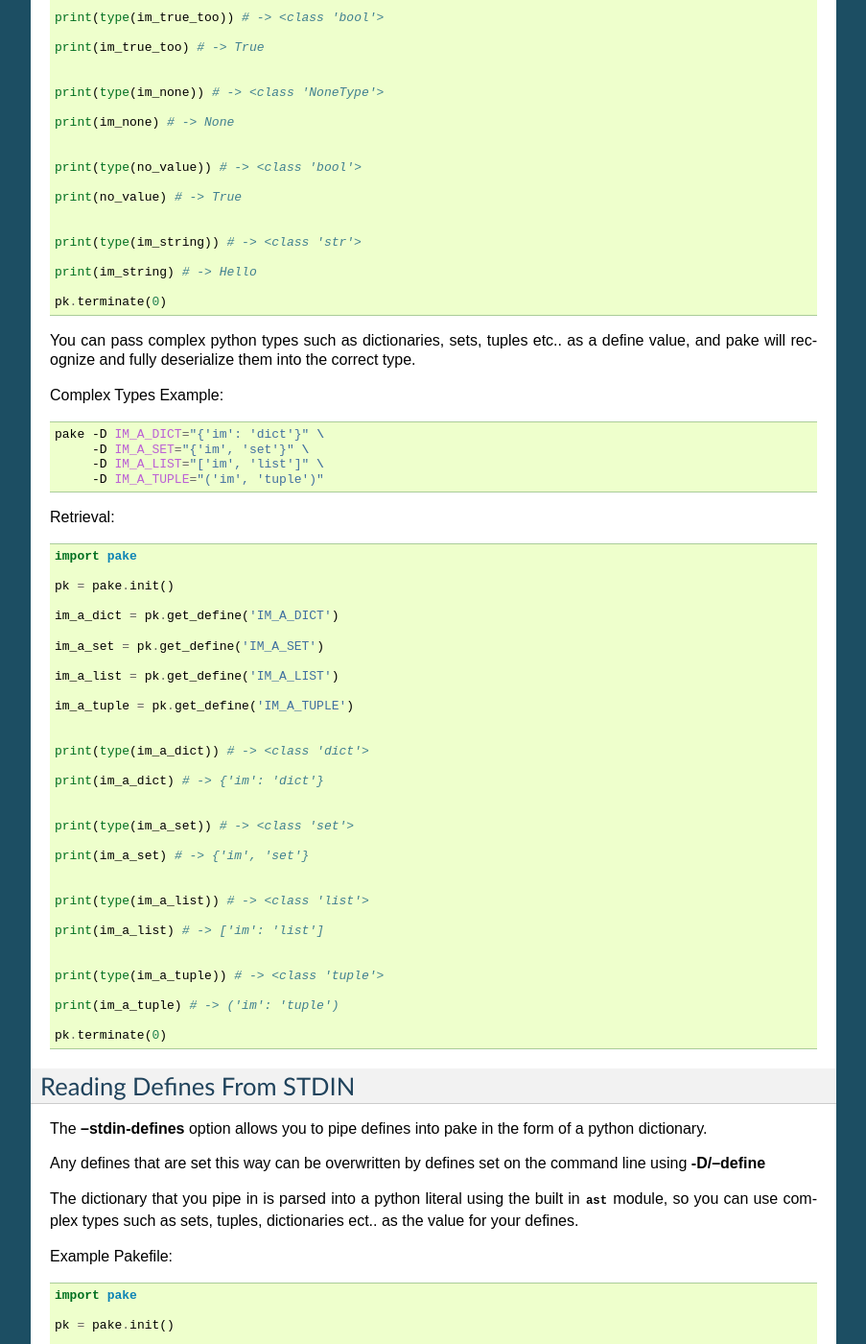
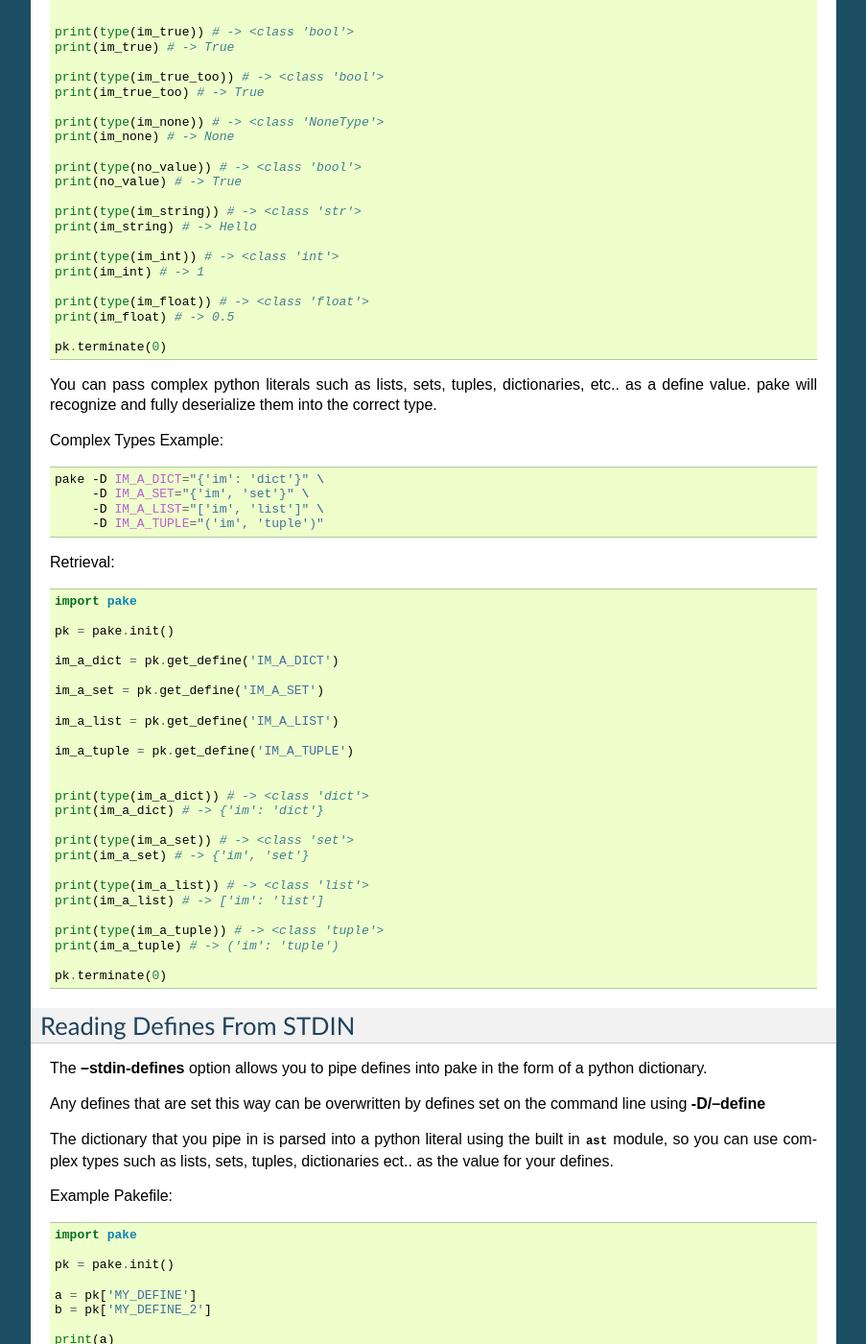
Before and after one commit to Teriks/pake, a Sphinx documentation site: the page built from docs/source/runningpake.rst, in a window 1280 px wide and 1400 px high, scrolled down 1999 px. Shown: the whole window at 96% size, without its empty margins (198-1101 px from the left). Built offline with Sphinx 7.4.7, drawn with Linux system fonts in a browser that asks for light colours; some of the changed text lies outside the part shown.

Commit message:
Few amendments to documentation about defines

```diff
--- a/docs/source/runningpake.rst
+++ b/docs/source/runningpake.rst
@@ -102,7 +102,9 @@ Basic Example:
          -D IM_TRUE_TOO=true \
          -D IM_NONE=none \
          -D NO_VALUE \
-         -D IM_STRING="Hello"
+         -D IM_STRING="Hello" \
+         -D IM_INT=1 \
+         -D IM_FLOAT=0.5
 
 Retrieval:
 
@@ -122,36 +124,37 @@ Retrieval:
 
     im_string = pk.get_define('IM_STRING')
 
+    im_int = pk.get_define('IM_INT')
+
+    im_float = pk.get_define('IM_FLOAT')
+
 
     print(type(im_true)) # -> <class 'bool'>
-
     print(im_true) # -> True
 
-
     print(type(im_true_too)) # -> <class 'bool'>
-
     print(im_true_too) # -> True
 
-
     print(type(im_none)) # -> <class 'NoneType'>
-
     print(im_none) # -> None
 
-
     print(type(no_value)) # -> <class 'bool'>
-
     print(no_value) # -> True
 
+    print(type(im_string)) # -> <class 'str'>
+    print(im_string) # -> Hello
 
-    print(type(im_string)) # -> <class 'str'>
+    print(type(im_int)) # -> <class 'int'>
+    print(im_int) # -> 1
 
-    print(im_string) # -> Hello
+    print(type(im_float)) # -> <class 'float'>
+    print(im_float) # -> 0.5
 
     pk.terminate(0)
 
 
-You can pass complex python types such as dictionaries, sets, tuples etc.. as a define value, and pake
-will recognize and fully deserialize them into the correct type.
+You can pass complex python literals such as lists, sets, tuples, dictionaries, etc.. as a define value.
+pake will recognize and fully deserialize them into the correct type.
 
 Complex Types Example:
 
@@ -180,22 +183,15 @@ Retrieval:
 
 
     print(type(im_a_dict)) # -> <class 'dict'>
-
     print(im_a_dict) # -> {'im': 'dict'}
 
-
     print(type(im_a_set)) # -> <class 'set'>
-
     print(im_a_set) # -> {'im', 'set'}
 
-
     print(type(im_a_list)) # -> <class 'list'>
-
     print(im_a_list) # -> ['im': 'list']
 
-
     print(type(im_a_tuple)) # -> <class 'tuple'>
-
     print(im_a_tuple) # -> ('im': 'tuple')
 
     pk.terminate(0)
@@ -209,7 +205,7 @@ The **--stdin-defines** option allows you to pipe defines into pake in the form
 Any defines that are set this way can be overwritten by defines set on the command line using **-D/--define**
 
 The dictionary that you pipe in is parsed into a python literal using the built in :py:mod:`ast` module,
-so you can use complex types such as sets, tuples, dictionaries ect.. as the value for your defines.
+so you can use complex types such as lists, sets, tuples, dictionaries ect.. as the value for your defines.
 
 Example Pakefile:
 
@@ -220,11 +216,9 @@ Example Pakefile:
     pk = pake.init()
 
     a = pk['MY_DEFINE']
-
     b = pk['MY_DEFINE_2']
 
     print(a)
-
     print(b)
 
     pk.terminate(0)
```
